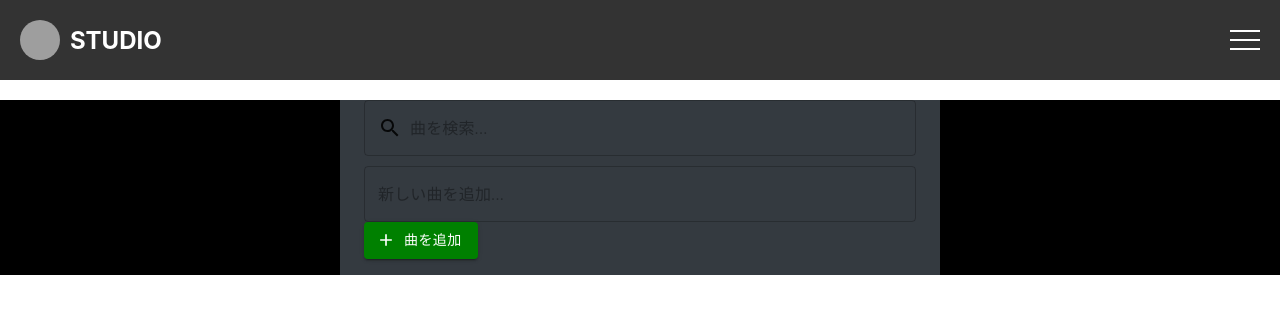
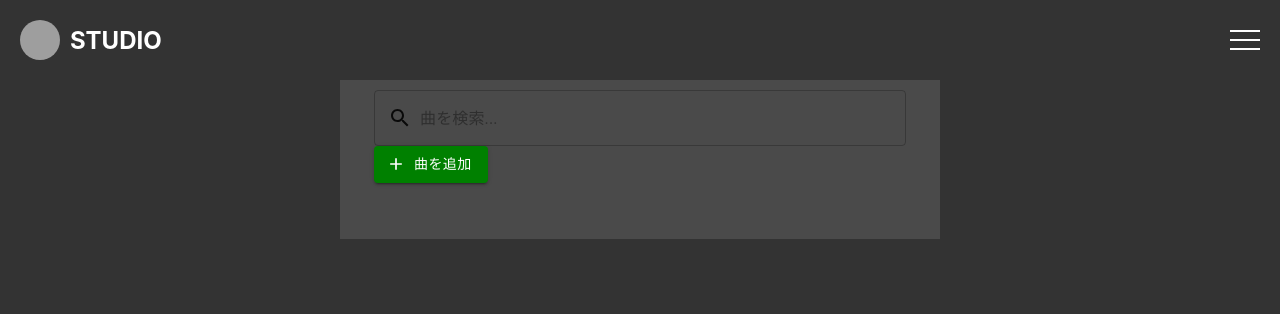
Before and after one commit to soritekun/dj_library, a React (Create React App) app in the folder frontend/: page / in a window 1280 px wide. Shown: the top 314 px of the page. Built offline with nearby package versions, Linux system fonts and the light colour scheme; grey boxes are pictures that could not be loaded.

Commit message:
add frontendとbackendを繋げる作業中

```diff
--- a/frontend/public/index.html
+++ b/frontend/public/index.html
@@ -1,5 +1,5 @@
 <!DOCTYPE html>
-<html lang="en">
+<html lang="ja">
   <head>
     <meta charset="utf-8" />
     <link rel="icon" href="%PUBLIC_URL%/favicon.ico" />
--- a/frontend/src/Component/Header.css
+++ b/frontend/src/Component/Header.css
@@ -2,6 +2,7 @@
   display: flex;
   justify-content: space-between;
   align-items: center;
+  margin-bottom: 0;
   background-color: #333333;
   padding: 10px 20px;
   height: 60px;
--- a/frontend/src/Component/Header.js
+++ b/frontend/src/Component/Header.js
@@ -1,6 +1,6 @@
 import React from 'react';
 import './Header.css';
-import logoImage from '/github/dj_library/frontend/src/Component/picture/jd_logo_small.png'; // ロゴ画像のパスを指定してください
+import logoImage from './picture/jd_logo_small.png'; // ロゴ画像のパスを指定してください
 
 
 function Header() {
--- a/frontend/src/Component/Main.css
+++ b/frontend/src/Component/Main.css
@@ -6,6 +6,7 @@
 .input-SongList {
     margin-bottom: 10px;
     border-radius: 5px;
+    padding: 10px;
   }
 .box{
     color: #fff;
@@ -13,18 +14,26 @@
     border-radius: 5px;
 
 }
-.input-box{
-    color: white;
+
+.Music_Search{
+    margin-bottom: 10px;
+    border-radius: 5px;
+    padding: 10px;
+
 }
+
 .main {
-    background-color: black;
+    background-color: #333333;
+    min-height: 100vh;
+    max-height: auto;
 }
 .box-field {
     margin: 10px;
   }
 
   .container {
-    margin-top: 20px;
+
     flex-grow: 1;
-    background-color: #343a40;
+    background-color:  #4a4a4a;
+
   }
--- a/frontend/src/Component/Main.js
+++ b/frontend/src/Component/Main.js
@@ -1,4 +1,5 @@
 import React, { useState } from 'react';
+import SongResults from './Songresults';
 import { Typography, Container, TextField, IconButton, Button, Box } from '@mui/material';
 import SearchIcon from '@mui/icons-material/Search';
 import AddIcon from '@mui/icons-material/Add';
@@ -9,7 +10,7 @@ import "./Main.css";
 function Main() {
   const [songList, setSongList] = useState([]);
   const [newSong, setNewSong] = useState('');
-  const [searchTerm, setSearchTerm] = useState('');
+  const [searchTerm, setSearchTerm] = useState("");
 
   const addSong = () => {
     if (newSong.trim() !== '') {
@@ -17,6 +18,28 @@ function Main() {
       setNewSong('');
     }
   };
+
+  const search_songs = async() => {
+    const response = await fetch('../../../backend/views.py',{
+      method: 'POST',
+      headers: {
+        'Content-Type': 'application/json',
+      },
+      body: JSON.stringify({query: searchTerm}),
+    });
+      if (response.ok) {
+        const data = await response.json();
+        console.log(data);
+        setSongList(data);
+      }
+      else {
+        console.error('曲の検索に失敗しました');
+      }
+
+    };
+
+
+
 
   const filteredSongs = songList.filter(song => song.includes(searchTerm));
 
@@ -29,14 +52,27 @@ function Main() {
             variant="outlined"
             placeholder="曲を検索..."
             value={searchTerm}
-            onChange={(e) => setSearchTerm(e.target.value)}
+            onChange={(e) => {
+              setSearchTerm(e.target.value);
+              search_songs();
+            }}
+
             InputProps={{
               startAdornment: (
                 <SearchIcon sx={{ mr: 1 }} />
               ),
             }}
           />
+
+          <SongResults songs={songList} />
+
+          <div className='Search_Song_add'>
+            <Button onClick={addSong} variant="contained" style={{backgroundColor: 'green'}} startIcon={<AddIcon />} sx = {{mb:2}}>
+              曲を追加
+            </Button>
+          </div>
         </div>
+
 
         <div className='input-SongList'>
           <div className='input-Box'>
@@ -46,9 +82,10 @@ function Main() {
                   fullWidth
                   variant="outlined"
                   value={song}
-                  style={{backgroundColor: '#444'}}
+                  style={{backgroundColor: '#303030'}}
                   InputProps={{
                     readOnly: true,
+                    style: {color: 'white'}
                   }}
                 />
               </Box>
@@ -56,19 +93,24 @@ function Main() {
           </div>
         </div>
 
-        <div>
+
+        {/* <div>
           <TextField
             fullWidth
             variant="outlined"
             placeholder="新しい曲を追加..."
             value={newSong}
             onChange={(e) => setNewSong(e.target.value)}
+            InputProps={{
+              style: { color: 'white' }
+            }}
           />
           <Button onClick={addSong} variant="contained" style={{backgroundColor: 'green'}} startIcon={<AddIcon />} sx = {{mb:2}}>
             曲を追加
           </Button>
-        </div>
+        </div> */}
       </Container>
+
     </div>
   );
 }
--- /dev/null
+++ b/frontend/src/Component/Songresults.js
@@ -0,0 +1,23 @@
+import React from 'react';
+import { Card, CardContent, Typography } from '@mui/material';
+
+function SongResults({ songs }) {
+  return (
+    <div>
+      {songs.map((song, index) => (
+        <Card key={index} sx={{ mb: 2 }}>
+          <CardContent>
+            <Typography variant="h5" component="div">
+              {song.name}
+            </Typography>
+            <Typography variant="body2">
+              {(song.artistsn || []).map(artist => artist.name).join(', ')}
+            </Typography>
+          </CardContent>
+        </Card>
+      ))}
+    </div>
+  );
+}
+
+export default SongResults;
```
